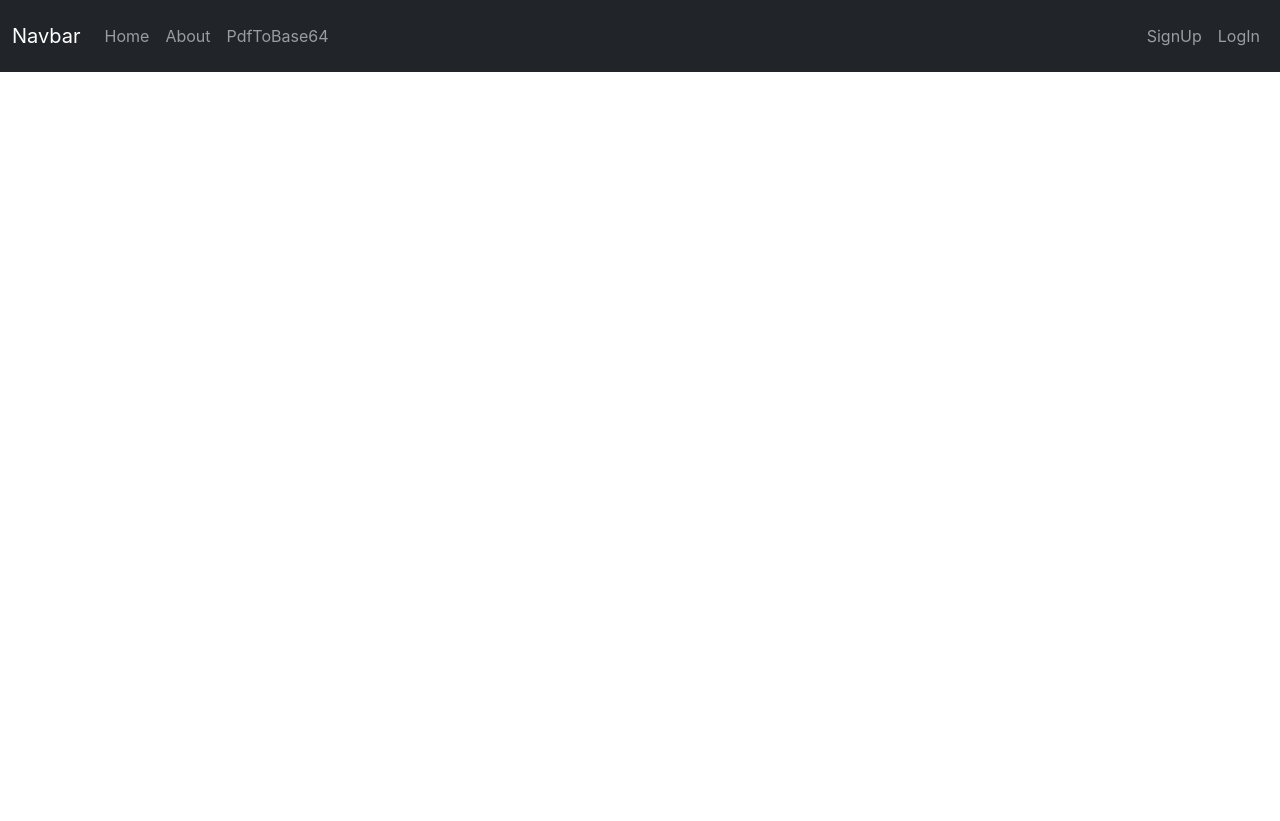
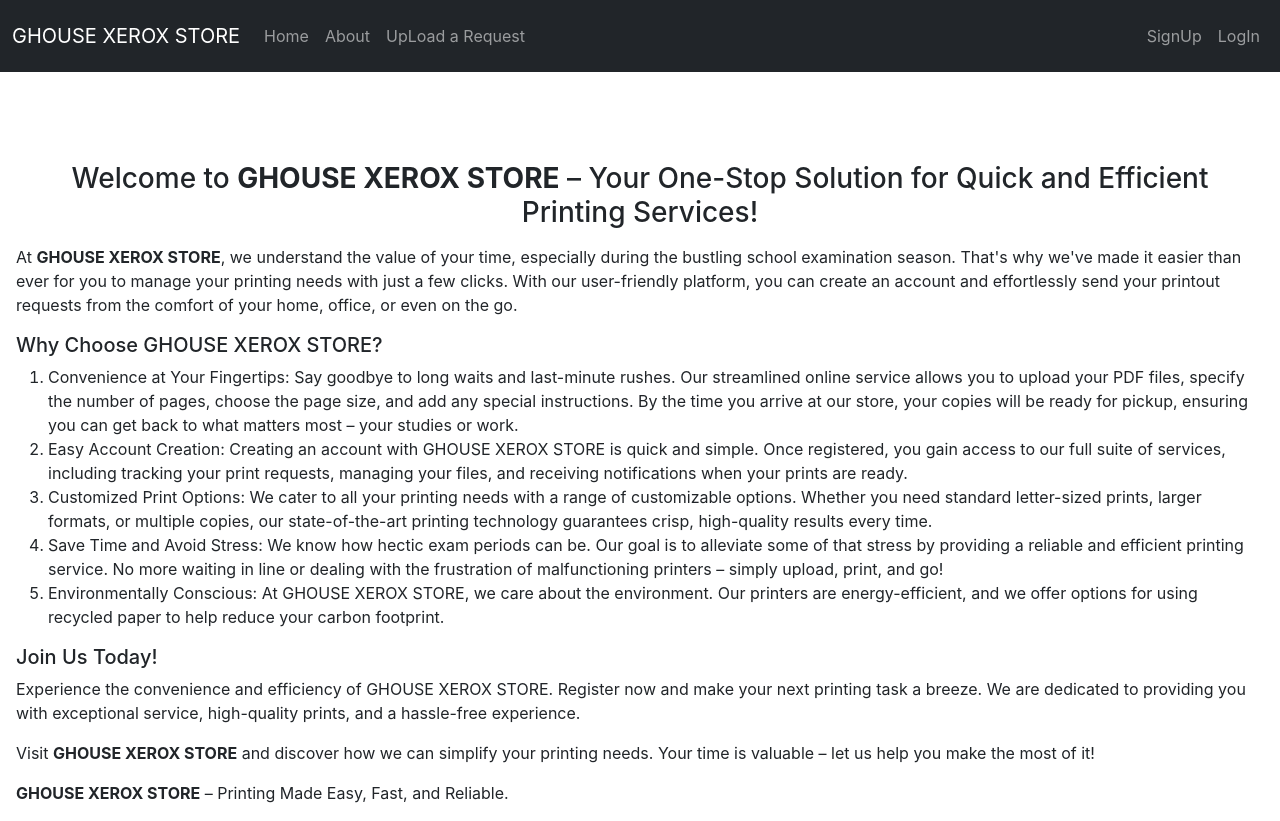
Before and after one commit to mohammedghouse86/ghousexeroxstore, a React (Create React App) app: page /about in a window 1280 px wide. Before the commit the page ends 800 px from the top, so only its background shows below. Built offline with nearby package versions, Linux system fonts and the light colour scheme.

Commit message:
alerts added

```diff
--- a/src/App.js
+++ b/src/App.js
@@ -7,7 +7,8 @@
 import Login from './Components/login';
 import RequestState from './Context/request_contex/requestState';
 import PdfToBase64Converter from './Components/base64string';
-
+import About from './Components/about';
+import Alerts from './Components/alert';
 
 function App() {
   return (
@@ -15,9 +16,11 @@
       <RequestState>
         <Router>
           <Navbar />
+          <Alerts/>
           <Routes>
             <Route path="/" element={<Home />} />
             <Route path="/signup" element={<Signup />} />
+            <Route path="/about" element={<About />} />
             <Route path="/login" element={<Login />} />
             <Route path="/PdfToBase64" element={<PdfToBase64Converter />} />
           </Routes>
--- /dev/null
+++ b/src/Components/about.js
@@ -0,0 +1,44 @@
+import React from 'react'
+
+function About() {
+    return (
+        <div className='mx-3'>
+            <figure class="text-center">
+                <blockquote class="blockquote">
+                    <h3>Welcome to <strong>GHOUSE XEROX STORE</strong> – Your One-Stop Solution for Quick and Efficient Printing Services!</h3>
+                </blockquote>
+            </figure>
+
+            <p>At <strong>GHOUSE XEROX STORE</strong>, we understand the value of your time, especially during the bustling school examination season. That's why we've made it easier than ever for you to manage your printing needs with just a few clicks. With our user-friendly platform, you can create an account and effortlessly send your printout requests from the comfort of your home, office, or even on the go.</p>
+
+            <h5>Why Choose GHOUSE XEROX STORE?</h5>
+
+            <ol>
+
+            <li>Convenience at Your Fingertips:
+            Say goodbye to long waits and last-minute rushes. Our streamlined online service allows you to upload your PDF files, specify the number of pages, choose the page size, and add any special instructions. By the time you arrive at our store, your copies will be ready for pickup, ensuring you can get back to what matters most – your studies or work.</li>
+
+            <li>Easy Account Creation:
+            Creating an account with GHOUSE XEROX STORE is quick and simple. Once registered, you gain access to our full suite of services, including tracking your print requests, managing your files, and receiving notifications when your prints are ready.</li>
+
+            <li>Customized Print Options:
+            We cater to all your printing needs with a range of customizable options. Whether you need standard letter-sized prints, larger formats, or multiple copies, our state-of-the-art printing technology guarantees crisp, high-quality results every time.</li>
+
+            <li>Save Time and Avoid Stress:
+            We know how hectic exam periods can be. Our goal is to alleviate some of that stress by providing a reliable and efficient printing service. No more waiting in line or dealing with the frustration of malfunctioning printers – simply upload, print, and go!</li>
+
+            <li>Environmentally Conscious:
+            At GHOUSE XEROX STORE, we care about the environment. Our printers are energy-efficient, and we offer options for using recycled paper to help reduce your carbon footprint.</li>
+            </ol>
+
+            <h5>Join Us Today!</h5>
+            <p>Experience the convenience and efficiency of GHOUSE XEROX STORE. Register now and make your next printing task a breeze. We are dedicated to providing you with exceptional service, high-quality prints, and a hassle-free experience.</p>
+
+            <p>Visit <strong>GHOUSE XEROX STORE</strong> and discover how we can simplify your printing needs. Your time is valuable – let us help you make the most of it!</p>
+
+            <p><strong>GHOUSE XEROX STORE</strong> – Printing Made Easy, Fast, and Reliable.</p>
+        </div>
+    )
+}
+
+export default About
--- /dev/null
+++ b/src/Components/alert.js
@@ -0,0 +1,18 @@
+import React, { useState,useContext } from 'react'
+import RequestContext from "../Context/request_contex/requestContext";
+
+ const Alerts = () => {
+    const context = useContext(RequestContext);
+    const {alert,setAlert} = context; {/* WE ONLY NEED ADD NOTE from CONTEX API Which is in noteState.js*/}
+    return (
+      <div style={{ height: '50px', margin: '20px', width: '100vw' }}>
+        {alert.status && (
+          <div className={`alert alert-success alert-dismissible`} role="alert" style={{ height: '50px', textAlign: 'top', alignSelf:'center' }}>
+            <strong>{alert.message}</strong>
+            <button type="button" className="btn-close" data-bs-dismiss="alert" aria-label="Close"></button>
+          </div>
+        )}
+      </div>
+    );
+  }
+  export default Alerts
--- a/src/Components/allRequest.js
+++ b/src/Components/allRequest.js
@@ -10,7 +10,7 @@
   useEffect(() => {
     if (localStorage.getItem('token')) {
       getRequests();
-      console.log('this is all the requests = ', user_requests);
+      //console.log('this is all the requests = ', user_requests);
     }
   }, [])
 
--- a/src/Components/base64string.js
+++ b/src/Components/base64string.js
@@ -8,7 +8,17 @@
   const [errorMessage, setErrorMessage] = useState('');
   const [description, setDescription] = useState(''); // Add state for the description input
   const context = useContext(RequestContext);
-  const { username, setUsername } = context;
+  const { username, setUsername, alert, setAlert  } = context;
+
+  const onSuccess = () => {
+    setAlert({ status: true, message: `Request received from ${username}...` });
+    //console.log(alert);
+    setTimeout(() => {
+      setAlert({ status: null, message: `` });
+      //history("/"); // it rerouts us to the home page
+    }, 1500);
+  }
+
   const convertPdfToBase64 = (event) => {
     const file = event.target.files[0];
 
@@ -39,10 +49,10 @@
       }});
     json_1 = await response.json();
     setUsername(json_1.name)
-    console.log('name=',json_1.name);
+    //console.log('name=',json_1.name);
 
     if(base64String){
-      console.log("username",username, "description",description, "pdf", base64String);
+      //console.log("username",username, "description",description, "pdf", base64String);
       const response = await fetch("http://localhost:7000/upload", {
       method: 'POST',
       headers: {
@@ -55,18 +65,18 @@
       })});
 
     const json_2 = await response.json();
-    console.log(json_2)
+    onSuccess();
+    //console.log(json_2)
     }
 
   }
 
   return (
-    <div>
+    <div className='mx-3'>
       <h2>Upload a PDF File</h2>
       <input type="file" accept="application/pdf" onChange={convertPdfToBase64} />
       {errorMessage && <p style={{ color: 'red' }}>{errorMessage}</p>}
-      <h3>Base64 Output</h3>
-      <textarea /*className ="invisible"*/ value={base64String} rows="10" cols="80" readOnly />
+
       <form onSubmit={uploadRequest}>
       <input
           type="text"
@@ -76,6 +86,8 @@
           required
         />
       <button type="submit">UPLOAD REQUEST</button></form>
+      {/*<h3>Base64 Output</h3>*/}
+      <textarea className ="invisible" value={base64String} rows="10" cols="80" readOnly />
     </div>
   );
 };
--- a/src/Components/login.js
+++ b/src/Components/login.js
@@ -3,27 +3,26 @@
 import { useNavigate } from 'react-router-dom';
 
 const Login = () => {
-{/*const context = useContext(NoteContext);*/}
-const context = useContext(RequestContext);
-const { username, setUsername } = context;
+  let json_1
+  const context = useContext(RequestContext);
+  const { username, setUsername, alert, setAlert } = context;
   const [Credential, SetCredential] = useState({ email: "", password: "" })
-{/*const {alert,setAlert} = context; {/* ADDING ALERT FROM CONTEX API*/}
-  //let history = useHistory();
   let history = useNavigate();
 
-{/*  const onSuccess = () => {
-    setAlert({status:true,message:`logged in...`});
-    console.log(alert);
-    setTimeout(()=>{
-      setAlert({status:null,message:``});
+  const onSuccess = () => {
+    setAlert({ status: true, message: `${json_1.name} logged in...` });
+    //console.log(alert);
+    setTimeout(() => {
+      setAlert({ status: null, message: `` });
       history("/"); // it rerouts us to the home page
-    },1500);
-  }*/}
+    }, 1500);
+  }
+
 
   const Submit_Login_Form = async (e) => {
     e.preventDefault();
 
-    console.log('email=',Credential.email,'password=',Credential.password)
+    //console.log('email=',Credential.email,'password=',Credential.password)
     const response = await fetch("http://localhost:7000/auth/login", {
       method: 'POST',
       headers: {
@@ -33,18 +32,19 @@
     });
 
     const json = await response.json()
-    console.log(json);
+    //console.log(json);
     if (json.success) {
       // Save the auth token and redirect
       localStorage.setItem('token', json.authtoken);
       const response = await fetch("http://localhost:7000/auth/getuser", {
-      method: 'POST',
-      headers: {
-        'auth-token': localStorage.getItem('token')
-      }});
-    const json_1 = await response.json();
-    setUsername(json_1.name)
-      //onSuccess();
+        method: 'POST',
+        headers: {
+          'auth-token': localStorage.getItem('token')
+        }
+      });
+      json_1 = await response.json();
+      setUsername(json_1.name)
+      onSuccess();
       history("/"); // it rerouts us to the home page
     }
     else {
@@ -65,7 +65,7 @@
         </div>
         <div className="mb-3">
           <label htmlFor="exampleInputPassword1" className="form-label mx-5">Password</label>
-          <input type="password" className="form-control mx-5" id="Password" onChange={onChange} value={Credential.password} name="password"/>
+          <input type="password" className="form-control mx-5" id="Password" onChange={onChange} value={Credential.password} name="password" />
 
         </div>
         <button type="submit" className="btn btn-primary  mx-5">LOGIN</button>
--- a/src/Components/navbar.js
+++ b/src/Components/navbar.js
@@ -4,6 +4,8 @@
 
 
 const Navbar = () => {
+  const path = (localStorage.getItem('token')?'/':'/login')
+  const path_1 = (localStorage.getItem('token')?'/PdfToBase64':'/login')
   let history = useNavigate();
   let location = useLocation();
   useEffect(() => {
@@ -17,20 +19,20 @@
   return (
     <nav className="navbar navbar-expand-lg navbar-dark bg-dark">
       <div className="container-fluid">
-        <a className="navbar-brand" href="/">Navbar</a>
+        <a className="navbar-brand" href="/">GHOUSE XEROX STORE</a>
         <button className="navbar-toggler" type="button" data-bs-toggle="collapse" data-bs-target="#navbarSupportedContent" aria-controls="navbarSupportedContent" aria-expanded="false" aria-label="Toggle navigation">
           <span className="navbar-toggler-icon"></span>
         </button>
         <div className="collapse navbar-collapse" id="navbarSupportedContent">
           <ul className="navbar-nav me-auto mb-2 mb-lg-0">
             <li className="nav-item">
-              <Link className={`nav-link ${location.pathname === "/" ? "active p-1 text-primary-emphasis bg-primary-subtle border border-primary-subtle rounded-3" : ""}`} aria-current="page" to="/">Home</Link>
+              <Link className={`nav-link ${location.pathname === "/" ? "active p-1 text-primary-emphasis bg-primary-subtle border border-primary-subtle rounded-3" : ""}`} aria-current="page" to={path}>Home</Link>
             </li>
             <li className="nav-item">
               <Link className={`nav-link ${location.pathname === "/About" ? "active p-1 text-primary-emphasis bg-primary-subtle border border-primary-subtle rounded-3" : ""}`} to="/About">About</Link>
             </li>
             <li className="nav-item">
-            <Link className={`nav-link ${location.pathname === "/PdfToBase64" ? "active p-1 text-primary-emphasis bg-light-subtle border border-primary-subtle rounded-3" : "navbar-nav me-auto mb-2 mb-lg-0"}`} aria-current="page" to="/PdfToBase64">PdfToBase64</Link>
+            <Link className={`nav-link ${location.pathname === "/PdfToBase64" ? "active p-1 text-primary-emphasis bg-light-subtle border border-primary-subtle rounded-3" : "navbar-nav me-auto mb-2 mb-lg-0"}`} aria-current="page" to={path_1}>UpLoad a Request</Link>
             </li>
           </ul>
           {!localStorage.getItem('token') ?<div className='d-flex flex-row-reverse'><div className="p-2">
--- a/src/Components/signup.js
+++ b/src/Components/signup.js
@@ -1,10 +1,22 @@
-import React, {useState} from 'react';
+import React, { useContext, useState } from 'react'
+import RequestContext from "../Context/request_contex/requestContext";
 import { useNavigate } from 'react-router-dom';
-
 
 const Signup = () => {
   let history = useNavigate();
-  const [Credential, SetCredential] = useState({name:"", email: "", password: "" , cpassword:""})
+  const context = useContext(RequestContext);
+  const { username, setUsername, alert, setAlert } = context;
+  const [Credential, SetCredential] = useState({ name: "", email: "", password: "", cpassword: "" })
+
+  const onSuccess = () => {
+    setAlert({status:true,message:`${Credential.name} account created...`});
+    console.log(alert);
+    setTimeout(()=>{
+      setAlert({status:null,message:``});
+      history("/"); // it rerouts us to the home page
+    },5500);
+  }
+
   const Submit_SingUp_Form = async (e) => {
     e.preventDefault();
     const response = await fetch("http://localhost:7000/auth", {
@@ -20,6 +32,10 @@
       // Save the auth token and redirect
       localStorage.setItem('token', json.authtoken);
       history("/");
+      await(setUsername(null))
+      await(setUsername(Credential.name))
+      console.log('did the name change to =',Credential.name,username)
+      setTimeout(()=>{onSuccess();},500)
     }
     else {
       console.log("Invalid credentials");
@@ -33,19 +49,19 @@
   return (
     <div className="mx-auto p-2" style={{ "width": "80vw" }}>
       <form onSubmit={Submit_SingUp_Form}>
-      <div className="mb-3">
+        <div className="mb-3">
           <label htmlFor="name" className="form-label mx-5">Name</label>
-          <input type="text" className="form-control mx-5" id="name" aria-describedby="name" onChange={onChange} name="name" value={Credential.name}/>
+          <input type="text" className="form-control mx-5" id="name" aria-describedby="name" onChange={onChange} name="name" value={Credential.name} />
         </div>
         <div className="mb-3">
           <label htmlFor="exampleInputEmail1" className="form-label mx-5">Email address</label>
-          <input type="email" className="form-control mx-5" id="exampleInputEmail1" aria-describedby="emailHelp" onChange={onChange} name="email" value={Credential.email}/>
+          <input type="email" className="form-control mx-5" id="exampleInputEmail1" aria-describedby="emailHelp" onChange={onChange} name="email" value={Credential.email} />
         </div>
         <div className="mb-3">
           <label htmlFor="exampleInputPassword1" className="form-label mx-5">Password</label>
           <input type="password" className="form-control mx-5" id="Password" onChange={onChange} name="password" value={Credential.password} />
           <label htmlFor="exampleInputPassword1" className="form-label mx-5">Confirm Password</label>
-          <input type="password" className="form-control mx-5" id="ConfirmPassword" onChange={onChange} name="cpassword" value={Credential.cpassword}/>
+          <input type="password" className="form-control mx-5" id="ConfirmPassword" onChange={onChange} name="cpassword" value={Credential.cpassword} />
         </div>
         <button type="submit" className="btn btn-primary  mx-5">SIGN UP</button>
       </form>
--- a/src/Context/request_contex/requestState.js
+++ b/src/Context/request_contex/requestState.js
@@ -1,6 +1,8 @@
 import RequestContext from "./requestContext";
 import { useState, useEffect} from "react";
 const RequestState = (props) => {
+  //CONTEXT API FOR ALERT
+  const [alert,setAlert] = useState({status:null,message:""}); //default mode state is NULL.
   // Here Ghouse Mohammed is hard coading all the user noted instead of getting it from the API
   const host = `http://localhost:7000`
   const mongoDB_user_uploaded_requests = [{"_id": "6648b732bd22f3b087f9b890",
@@ -13,7 +15,7 @@
 
     // Log user_requests whenever it changes
     useEffect(() => {
-      console.log('Updated user_requests:', user_requests);
+      //console.log('Updated user_requests:', user_requests);
     }, [user_requests]);
 
   //FETCHING ALL NOTES FUNCTION
@@ -28,9 +30,9 @@
         }
       });
       const res_json = await response.json();
-      console.log('Fetched requests:', res_json); // Log the fetched data
+      //console.log('Fetched requests:', res_json); // Log the fetched data
       setRequests(res_json);
-      console.log('After setRequests', res_json , user_requests);
+      //console.log('After setRequests', res_json , user_requests);
     } catch (error) {
       console.error('Error fetching requests:', error);
     }
@@ -38,7 +40,7 @@
 };
 
   // with the below code we can use these user uploaded notes using the usecontext hook
-  return (<RequestContext.Provider value={{ user_requests, getRequests, username, setUsername}}>{props.children}</RequestContext.Provider>)
+  return (<RequestContext.Provider value={{ user_requests, getRequests, username, setUsername,alert,setAlert}}>{props.children}</RequestContext.Provider>)
   }
 
   export default RequestState
```
Also changed, not shown: 1 other file (tests, documents, lock files or other folders).
